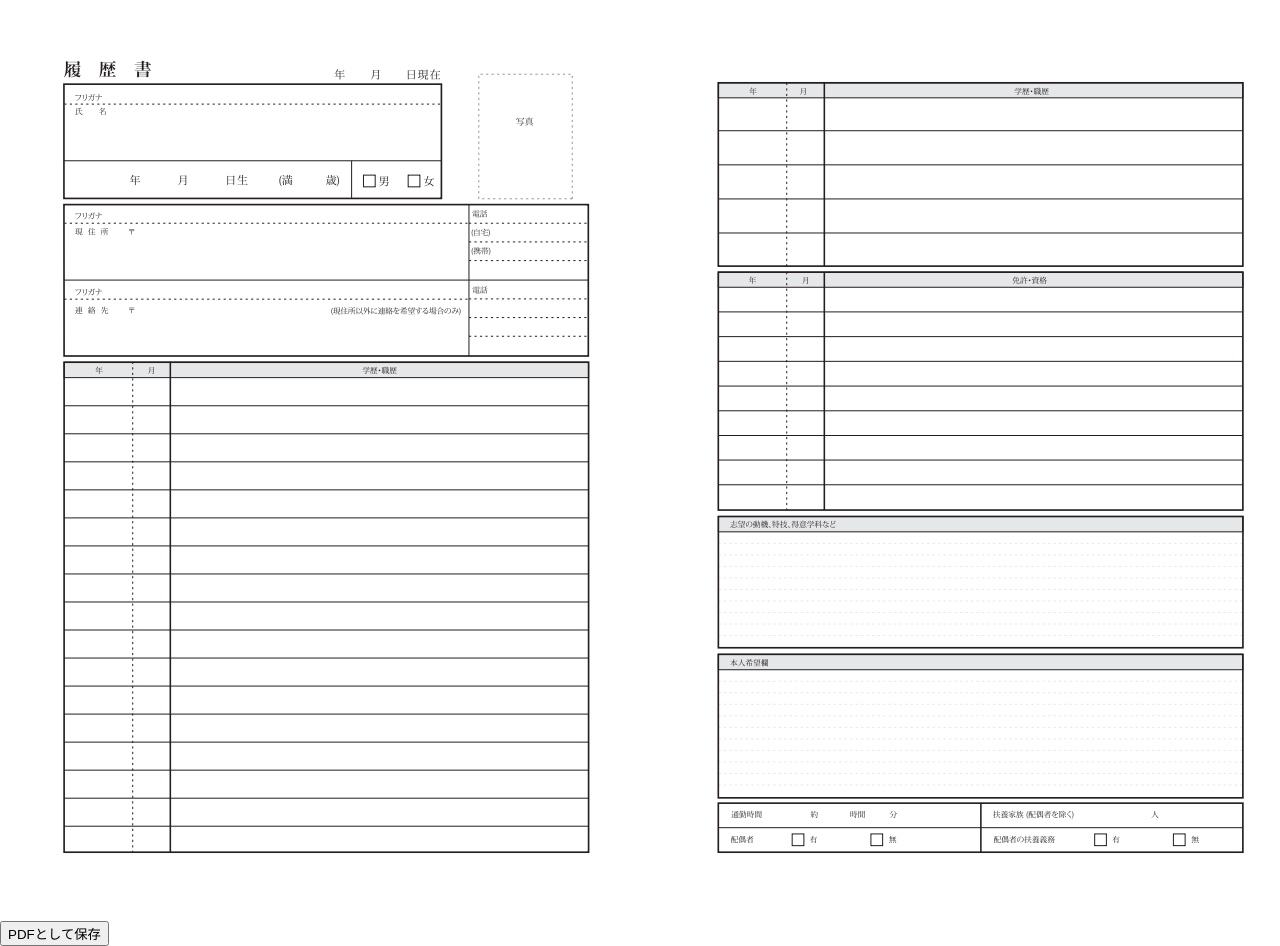
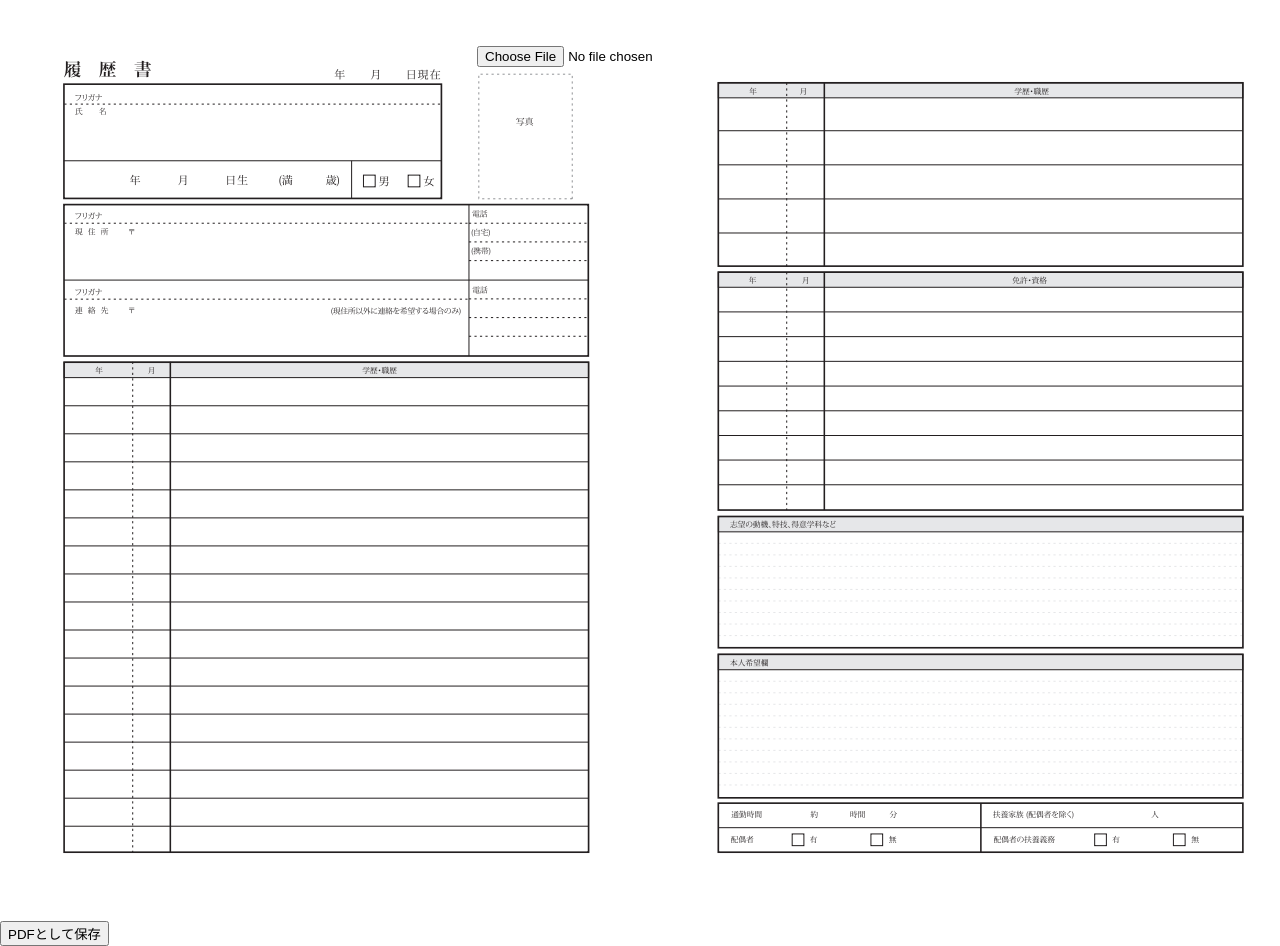
Before and after one commit to yuseipen0716/ReactSample, a React (Create React App) app: page / in a window 1280 px wide. Built offline with nearby package versions, Linux system fonts and the light colour scheme.

Commit message:
証明写真アップロードできるように

```diff
--- a/src/App.css
+++ b/src/App.css
@@ -551,3 +551,23 @@ ul{
   top: 83rem;
   left: 116.7rem;
 }
+
+/* photo-upload */
+.photo-upload-locate{
+  position: absolute;
+  top: 4.6rem;
+  left: 47.7rem;
+}
+.photo-locate{
+  position: absolute;
+  top: 6.7rem;
+  left: 46.8rem;
+}
+
+@media print{
+  #header{display: none;}
+  #footer{display: none;}
+  .photo-upload-locate{
+    display: none;
+  }
+}
--- a/src/App.jsx
+++ b/src/App.jsx
@@ -8,6 +8,7 @@ import { TextArea } from './components/TextArea';
 import { MoreInfoArea } from './components/MoreInfoArea';
 import { jsPDF } from 'jspdf';
 import * as html2canvas from 'html2canvas';
+import PhotoUpload from './components/PhotoUpload';
 
 
 const App = () => {
@@ -37,6 +38,7 @@ const App = () => {
           name={name}
           onChangeName={onChangeName}
         />
+        <PhotoUpload />
         <AddressArea />
         <HistoryArea />
         <TextArea />
--- /dev/null
+++ b/src/components/PhotoUpload.jsx
@@ -0,0 +1,44 @@
+import React, { useState } from 'react';
+import Resizer from 'react-image-file-resizer'
+
+const PhotoUpload = () => {
+  const [name, setName] = useState('')
+  const [photo, setPhoto] = useState(null);
+
+  const resizeFile = (file) => {
+    return new Promise((resolve) => {
+      Resizer.imageFileResizer(
+        file,
+        125,
+        139,
+        'png',
+        100,
+        0,
+        (uri) => {
+          resolve(uri)
+        },
+        'base64'
+      )
+    })
+  };
+
+  const onChange = async (event) => {
+    try {
+      const file = event.target.files[0]
+      const image = await resizeFile(file)
+      setPhoto(image)
+      setName(file.name)
+    } catch (err) {
+      console.error(err)
+    }
+  };
+
+  return (
+    <>
+      <input className='photo-upload-locate' type="file" onChange={onChange} />
+      {photo && <img src={photo} alt={name} className='photo-locate' />}
+    </>
+  )
+};
+
+export default PhotoUpload;
```
